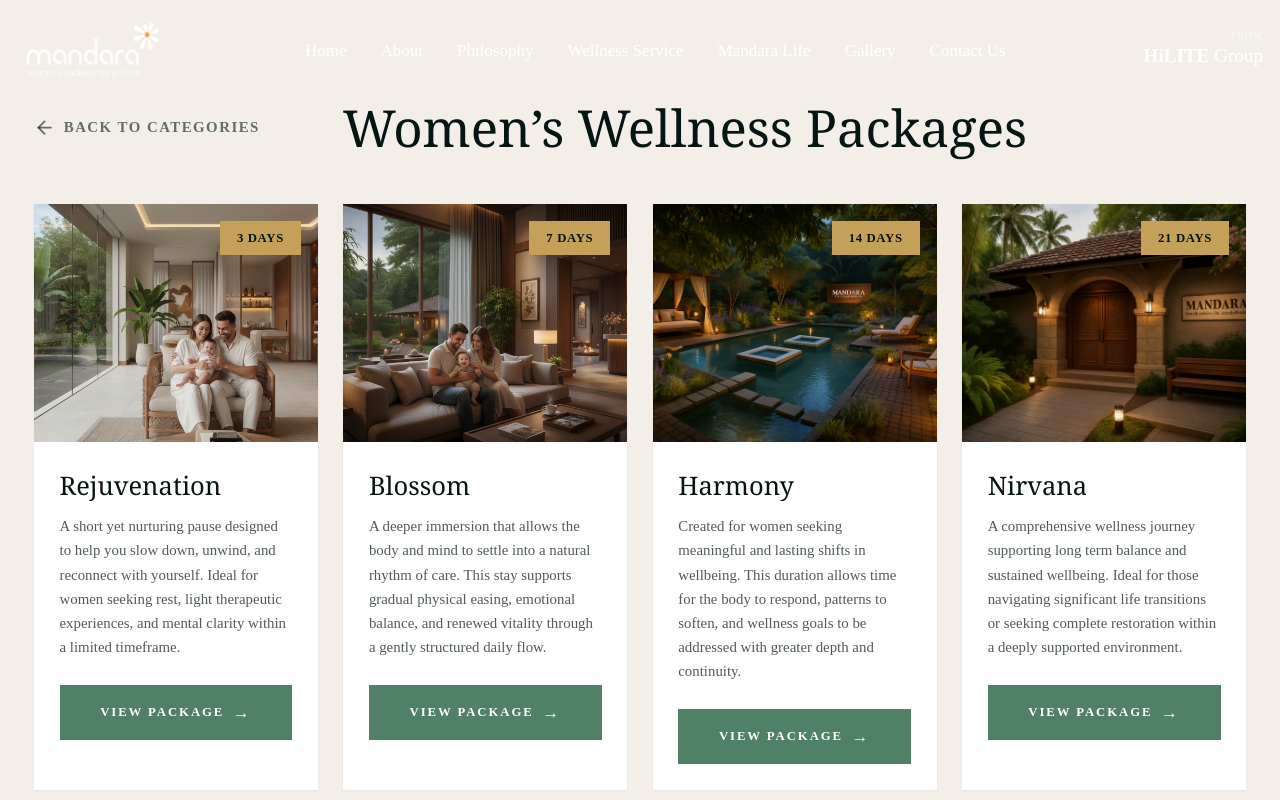
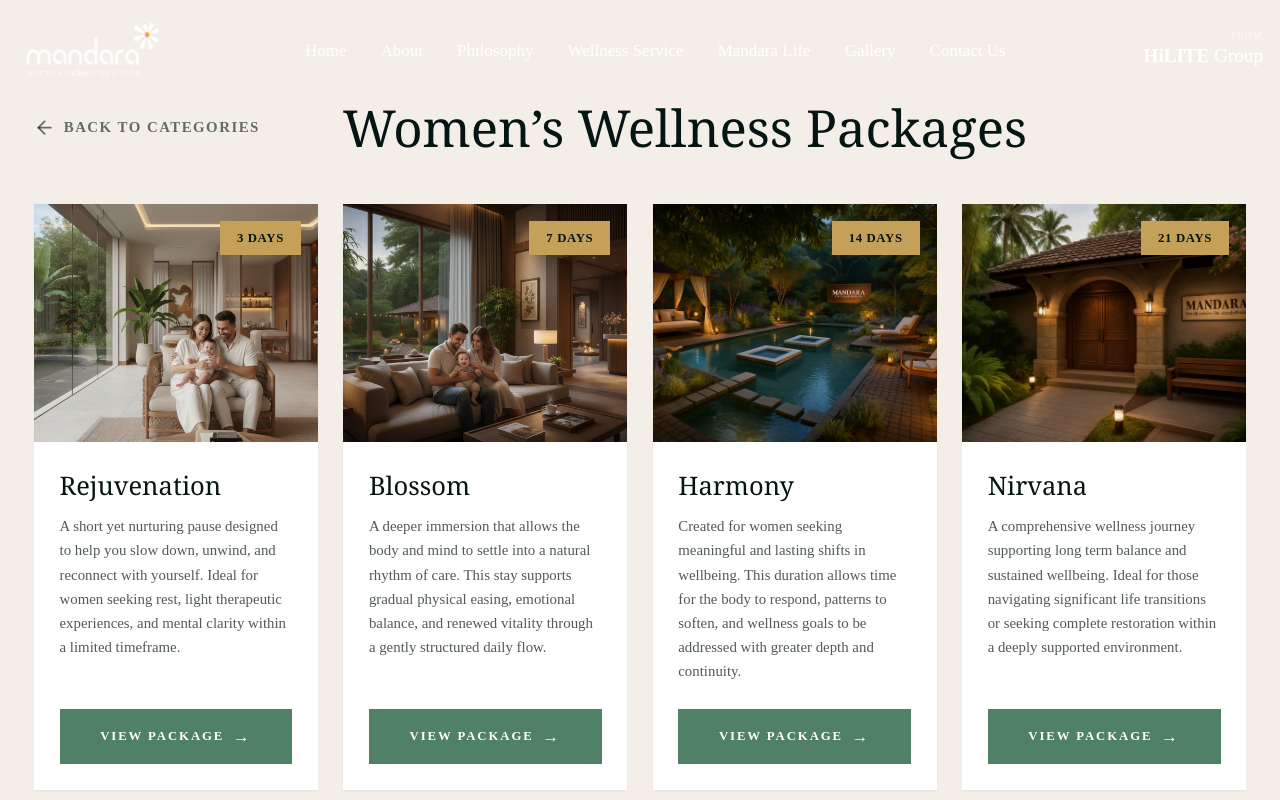
Before and after one commit to reacttrogon/mandara, a Next.js app: page /bookings in a window 1280 px wide. Both pictures are taken after a click on the button 224 px from the left and 1134 px from the top of the page. Shown: the part 480-1280 px from the top of the page. Built offline with nearby package versions, Linux system fonts and the light colour scheme.

Commit message:
aligneed the packages section

```diff
--- a/src/app/(pages)/bookings/_components/WellnessBooking.jsx
+++ b/src/app/(pages)/bookings/_components/WellnessBooking.jsx
@@ -167,7 +167,7 @@ export default function WellnessBooking() {
                                             )}
 
                                             {/* Green Button */}
-                                            <button className="w-full py-3.5 bg-primary text-white text-xs font-bold uppercase tracking-[0.15em] hover:bg-primary/90 transition-colors flex items-center justify-center gap-2">
+                                            <button className="w-full mt-auto py-3.5 bg-primary text-white text-xs font-bold uppercase tracking-[0.15em] hover:bg-primary/90 transition-colors flex items-center justify-center gap-2">
                                                 VIEW PACKAGE <span className="text-base">→</span>
                                             </button>
                                         </div>
```
